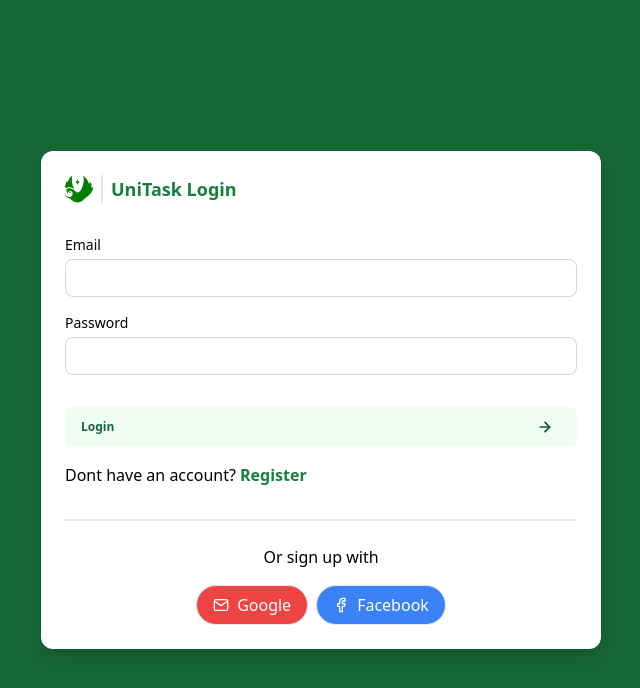
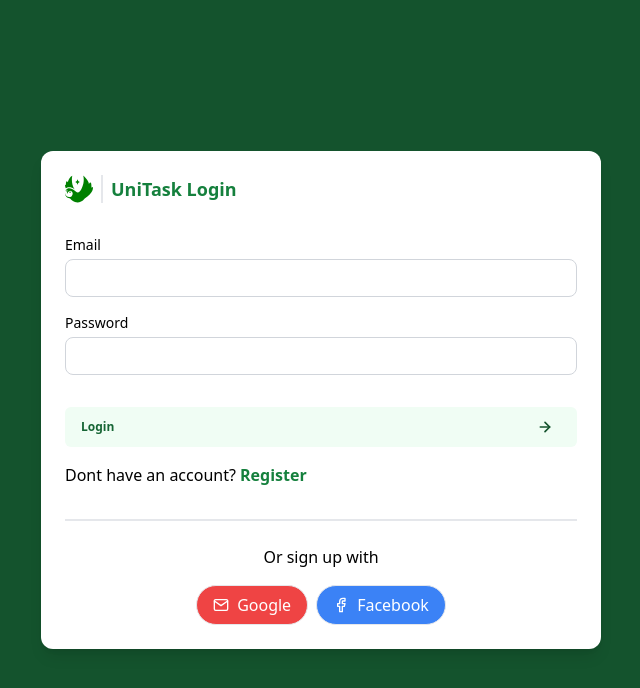
Before and after one commit to ArisSongalia/UniTask, a React (Vite) app: page /Sign-In in a window 1280 px wide. Shown: the top 688 px of the page, without its empty margins (319-959 px from the left). Built offline with nearby package versions, Linux system fonts and the light colour scheme.

Commit message:
color change for bg

```diff
--- a/src/components/modal-group/ModalAuth.jsx
+++ b/src/components/modal-group/ModalAuth.jsx
@@ -75,7 +75,7 @@ const handleSignInWithFacebook = async () => {
 
 
   return (
-    <div className='fixed inset-0 flex items-center justify-center z-50 bg-green-800'>
+    <div className='fixed inset-0 flex items-center justify-center z-50 bg-green-900'>
       <div id='main' className='flex flex-col bg-white rounded-xl w-[35rem] p-6 shadow-lg'>
         <HeadTitleSection title='UniTask Register' className=''/>
         <form
@@ -215,7 +215,7 @@ const handleSignInWithFacebook = async () => {
 };
 
   return (
-    <div className='fixed inset-0 flex items-center justify-center z-50 bg-green-800'>
+    <div className='fixed inset-0 flex items-center justify-center z-50 bg-green-900'>
       <div id='main' className='flex flex-col bg-white rounded-xl w-[35rem] p-6 shadow-lg'>
         <HeadTitleSection title='UniTask Login' />
         <form
```
